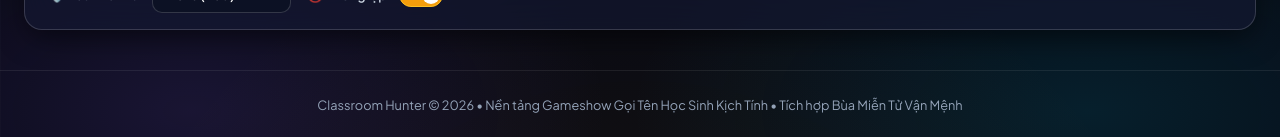
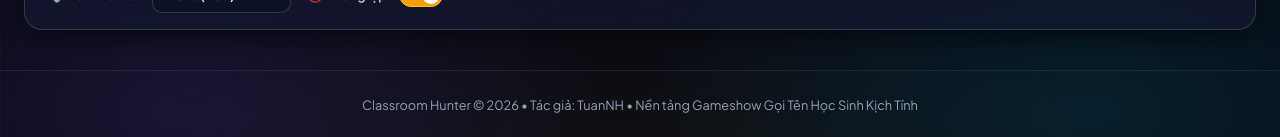
Before and after one commit to TuanHoang297/classroom-hunter, a plain HTML site: page index.html in a window 1280 px wide. Shown: the part 1049-1186 px from the top of the page. Drawn offline with Linux system fonts and the light colour scheme.

Commit message:
docs: Add author TuanNH to footer and README

```diff
--- a/index.html
+++ b/index.html
@@ -276,7 +276,7 @@
 
   <!-- Footer -->
   <footer class="app-footer">
-    Classroom Hunter &copy; 2026 &bull; Nền tảng Gameshow Gọi Tên Học Sinh Kịch Tính &bull; Tích hợp Bùa Miễn Tử Vận Mệnh
+    Classroom Hunter &copy; 2026 &bull; Tác giả: TuanNH &bull; Nền tảng Gameshow Gọi Tên Học Sinh Kịch Tính
   </footer>
 
   <!-- Main ES Module Script -->
```
Also changed, not shown: README.md.
